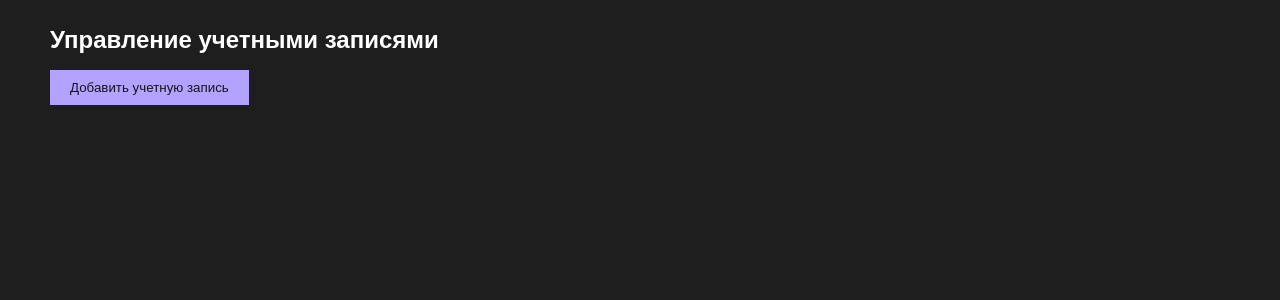
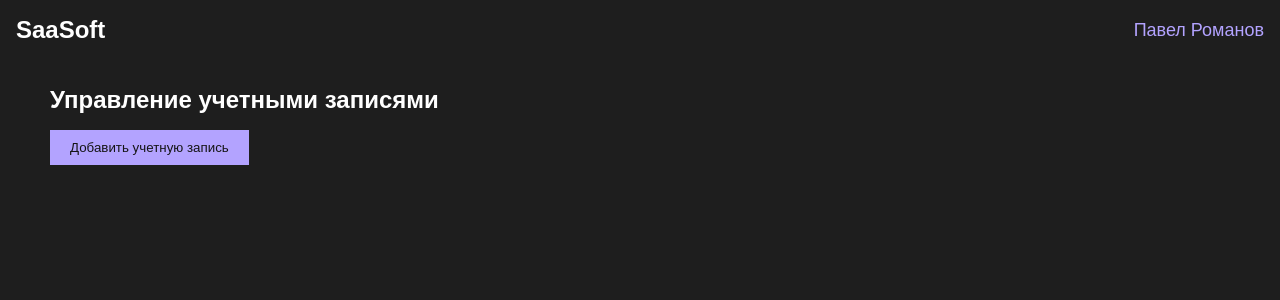
Before and after one commit to PaulRomanov/test_saasoft, a Vue app in the folder account-management/: page / in a window 1280 px wide. Shown: the top 300 px of the page. Built offline with nearby package versions, Linux system fonts and the light colour scheme.

Commit message:
added header

```diff
--- a/account-management/src/App.vue
+++ b/account-management/src/App.vue
@@ -1,7 +1,9 @@
 <template>
+  <Header/>
   <AccountForm />
 </template>
 
 <script setup lang="ts">
 import AccountForm from './components/AccountForm.vue';
+import Header from './components/Header.vue';
 </script>
--- a/account-management/src/assets/styles/_variables.scss
+++ b/account-management/src/assets/styles/_variables.scss
@@ -13,6 +13,7 @@ $color-font-positive-light: #313c39;
 $color-font-info-light: #323227;
 $color-font-faded: #999999;
 $color-red: #FF7D7D;
+$color-red-hover: #CC5555;
 
 // typography
 $font-family-main: 'Rubik', sans-serif;
--- a/account-management/src/components/AccountForm.vue
+++ b/account-management/src/components/AccountForm.vue
@@ -85,6 +85,10 @@ const updateAccount = (id: number, account: any) => {
     color: $color-primary;
     border: none;
     cursor: pointer;
+
+    &:hover {
+      background-color: $color-accent-light;
+    }
   }
 }
 </style>
--- a/account-management/src/components/AccountItem.vue
+++ b/account-management/src/components/AccountItem.vue
@@ -104,6 +104,10 @@ watch(props.account, (newAccount) => {
     color: $color-font-primary;
     border: none;
     cursor: pointer;
+
+    &:hover {
+      background-color: $color-red-hover;
+    }
   }
 }
 </style>
--- /dev/null
+++ b/account-management/src/components/Header.vue
@@ -0,0 +1,58 @@
+<template>
+  <header class="header">
+    <div class="header__left">
+      <a href="https://saasoft.ru" class="header__logo-link">SaaSoft</a>
+    </div>
+    <div class="header__right">
+      <span class="header__name">
+        <a href="https://github.com/PaulRomanov" class="header__link">Павел Романов</a>
+      </span>
+    </div>
+  </header>
+</template>
+
+<style lang="scss" scoped>
+@import '@/assets/styles/_variables.scss';
+
+.header {
+  display: flex;
+  justify-content: space-between;
+  align-items: center;
+  padding: 16px;
+  background-color: $color-secondary;
+  color: $color-font-primary;
+
+  &__left,
+  &__right {
+    display: flex;
+    align-items: center;
+  }
+
+  &__logo-link {
+    font-size: 24px;
+    font-weight: bold;
+    margin-right: 16px;
+    color: $color-font-primary;
+    text-decoration: none;
+    transition: color 0.3s ease;
+
+    &:hover {
+      color: $color-accent-light;
+    }
+  }
+
+  &__name {
+    font-size: 18px;
+  }
+
+  &__link {
+    color: $color-accent;
+    text-decoration: none;
+    transition: color 0.3s ease;
+
+    &:hover {
+      color: $color-accent-light;
+    }
+  }
+}
+</style>
```
